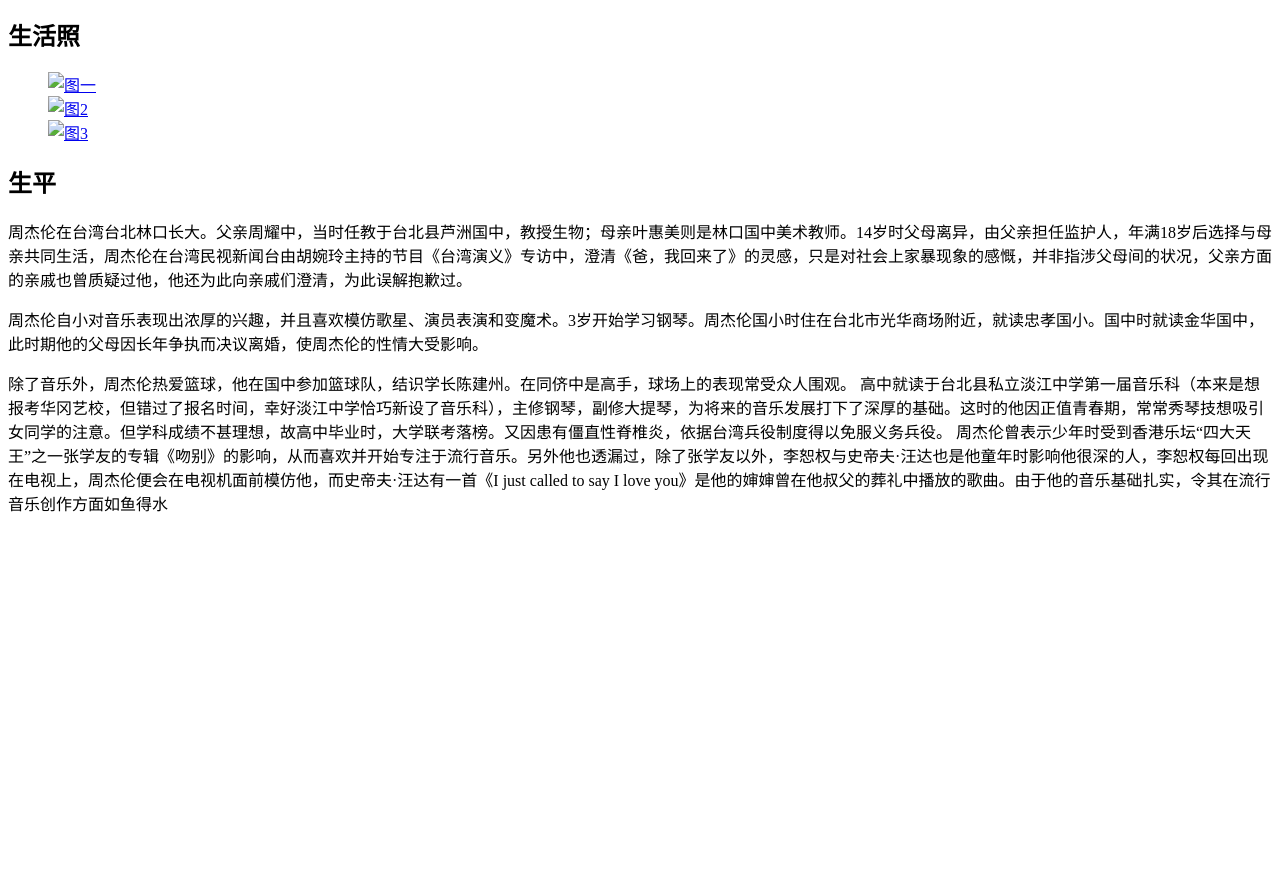
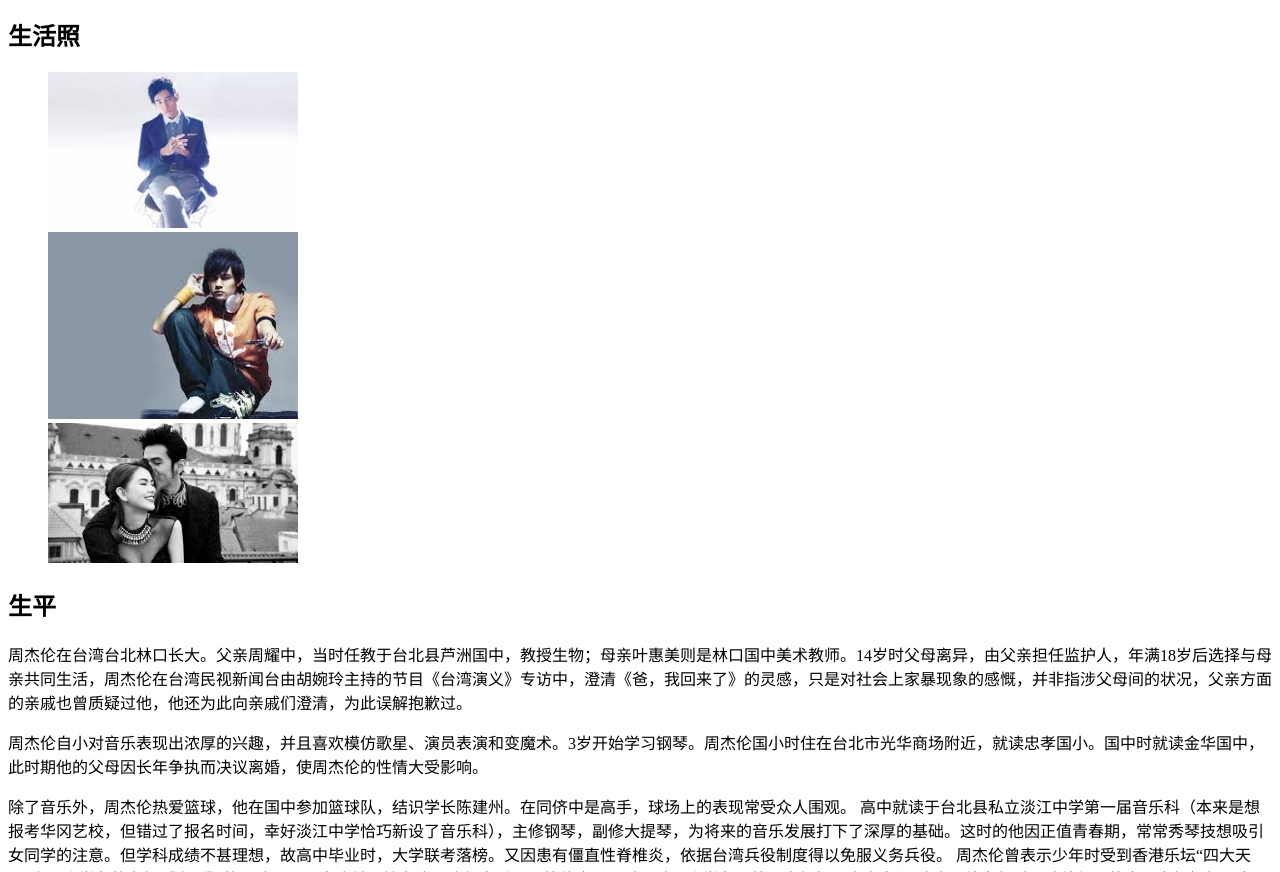
Before and after one commit to meijianxiao/jay, a plain HTML site: page index.html in a window 1280 px wide. Shown: the part 1306-2178 px from the top of the page. Before the commit the page ends 1837 px from the top, so only its background shows below. Drawn offline with Linux system fonts and the light colour scheme; the site is published under a folder, as on GitHub Pages, so addresses that start at the root find nothing.

Commit message:
Update index.html

```diff
--- a/index.html
+++ b/index.html
@@ -135,14 +135,14 @@
         生活照
     </h2>
     <ul>
-        <a href="/images/jay.jpg" target="_blank">
-            <div><img width="250" src="/images/jay.jpg" alt="图一"></div>
+        <a href="./images/jay.jpg" target="_blank">
+            <div><img width="250" src="./images/jay.jpg" alt="图一"></div>
         </a>
-        <a href="/images/jay1.jpg" target="_blank">
-            <div><img width="250" src="/images/jay1.jpg" alt="图2"></div>
+        <a href="./images/jay1.jpg" target="_blank">
+            <div><img width="250" src="./images/jay1.jpg" alt="图2"></div>
         </a>
-        <a href="/images/jay2.jpg" target="_blank">
-            <div><img width="250" src="/images/jay2.jpg" alt="图3"></div>
+        <a href="./images/jay2.jpg" target="_blank">
+            <div><img width="250" src="./images/jay2.jpg" alt="图3"></div>
         </a>
     </ul>
     <h2 id='life'>
```
